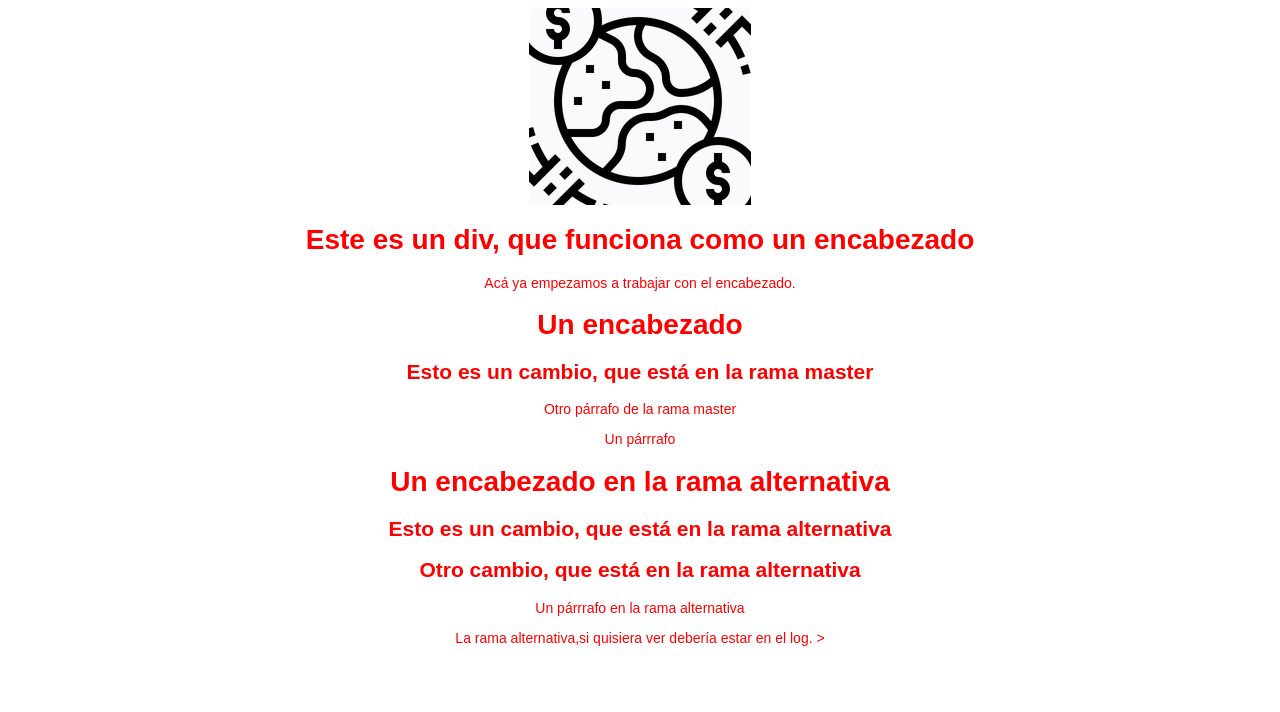
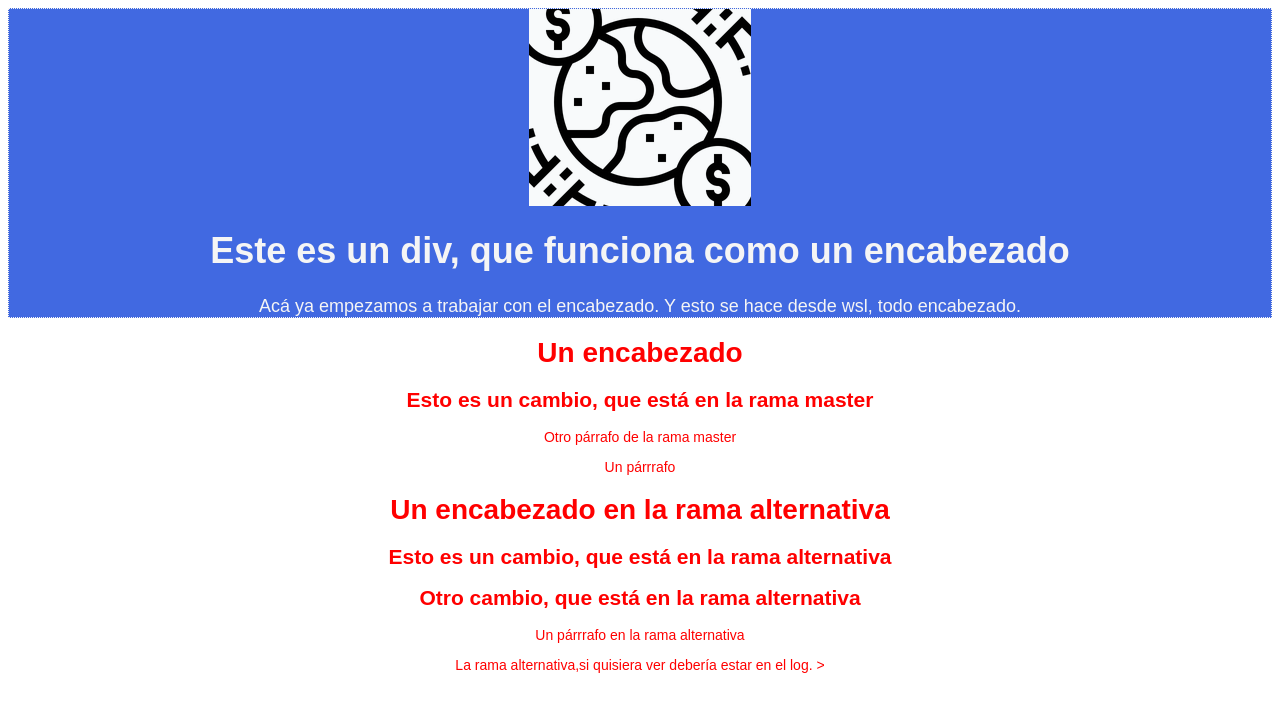
Before and after one commit to GerardoTestUsuario/Proyecto-Expansion, a plain HTML site: page index.html in a window 1280 px wide. Drawn offline with Linux system fonts and the light colour scheme.

Commit message:
modificamos cosas en el header

```diff
--- a/css/estilos.css
+++ b/css/estilos.css
@@ -13,5 +13,15 @@ body {
     border-width: 1px;
     border-style: dotted;
     background-color:darkslategray;
+}
+#encabezado
+{
+    color: whitesmoke;
+    font-family:"Arial";
+    text-align: center;
+    font-size: 18px;
+    border-width: 1px;
+    border-style: dotted;
+    background-color:royalblue;
 
 }
--- a/index.html
+++ b/index.html
@@ -8,6 +8,7 @@
             <img src="logo.PNG"/>
             <h1>Este es un div, que funciona como un encabezado</h1>
             Acá ya empezamos a trabajar con el encabezado.
+            Y esto se hace desde wsl, todo encabezado.
         </div>
         <h1>Un encabezado</h1>
         <h2>Esto es un cambio, que está en la rama master</h2>
```
